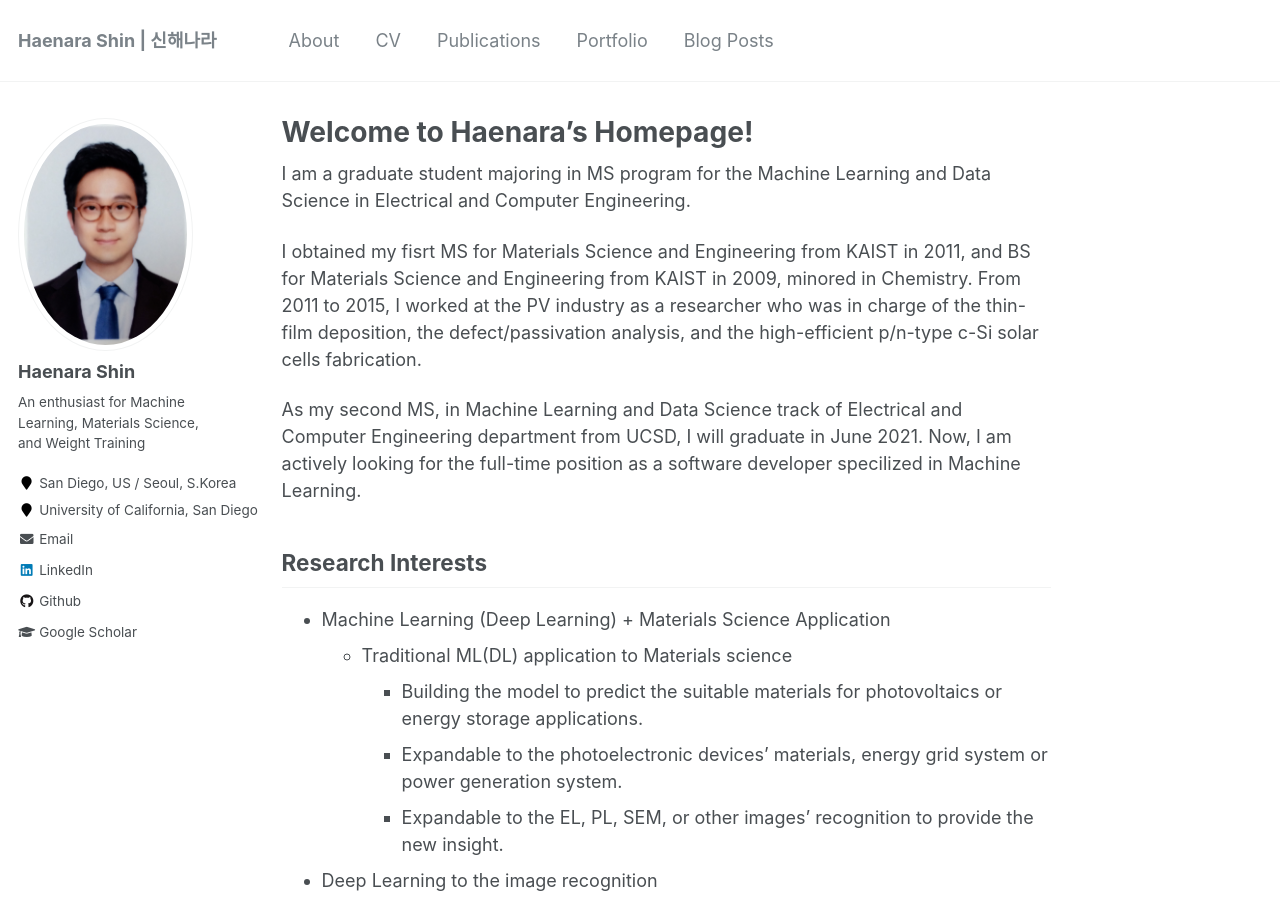
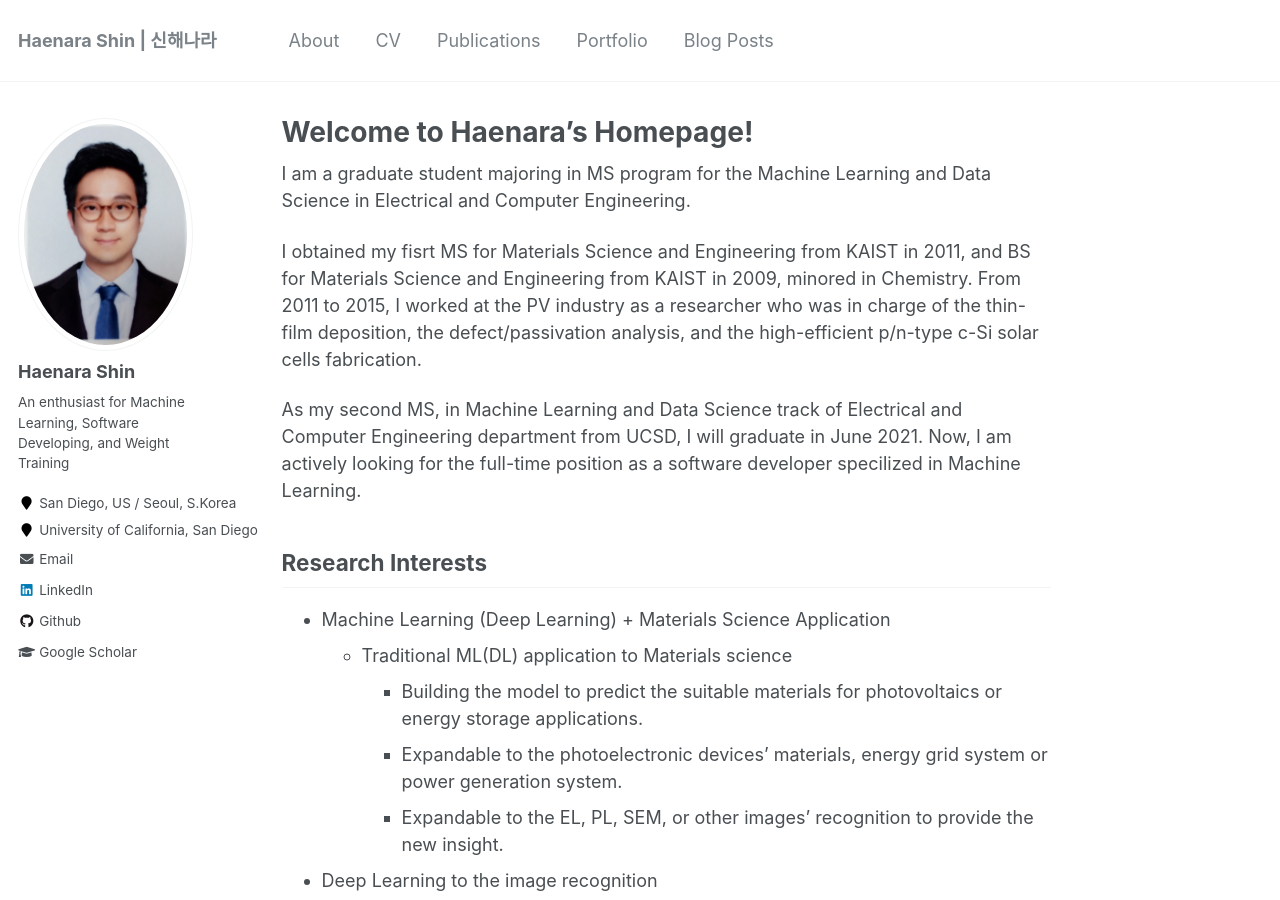
Before and after one commit to haenara-shin/haenara-shin.github.io, a Jekyll site: the page built from _pages/about.md, in a window 1280 px wide and 900 px high. Built offline with Jekyll 4.4.1, drawn with Linux system fonts in a browser that asks for light colours.

Commit message:
Update _config.yml

```diff
--- a/_config.yml
+++ b/_config.yml
@@ -82,7 +82,7 @@ analytics:
 author:
   name             : "Haenara Shin"
   avatar           : "profile.png"
-  bio              : "An enthusiast for Machine Learning, Materials Science, and Weight Training"
+  bio              : "An enthusiast for Machine Learning, Software Developing, and Weight Training"
   location         : "San Diego, US / Seoul, S.Korea"
   employer         : "University of California, San Diego"
   #pubmed           : #"https://www.ncbi.nlm.nih.gov/pubmed/?term=john+snow"
```
